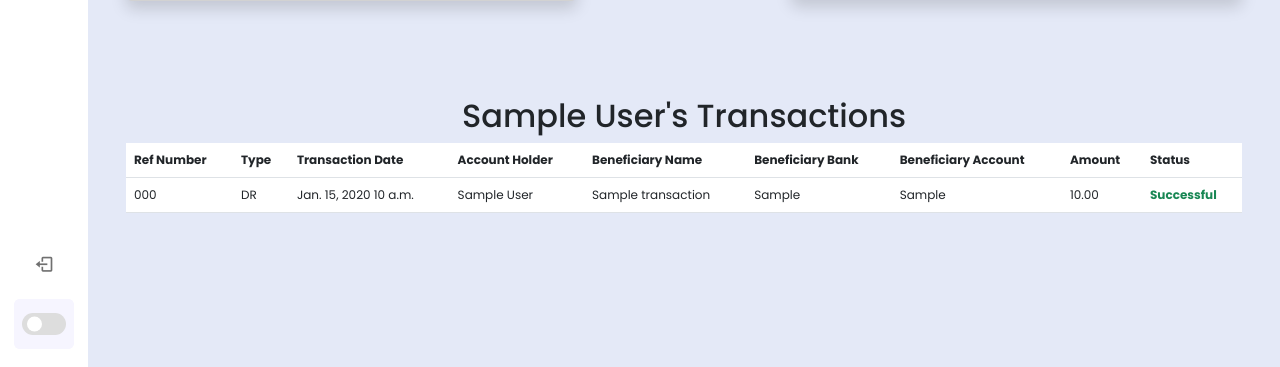
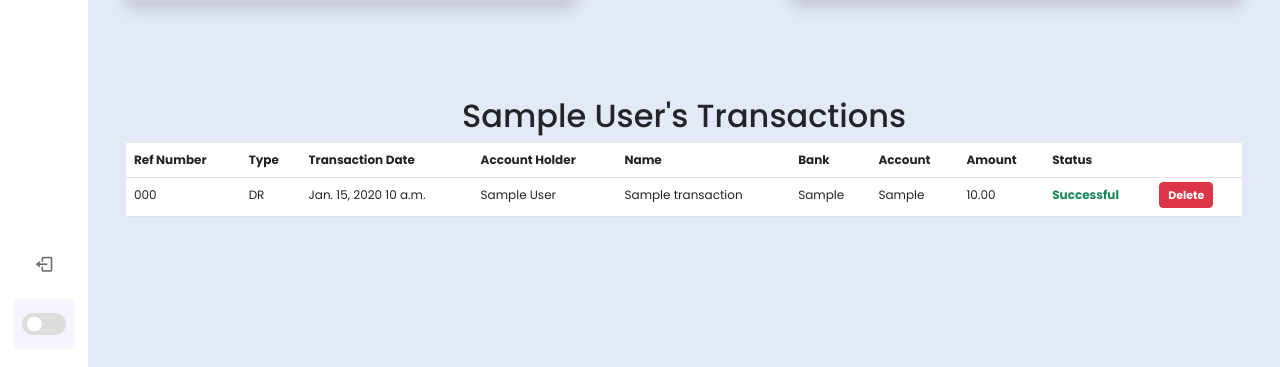
Before and after one commit to moorebrandon777/hillmark_prod, a Django app: page /account/admin_customer_detail/1/ in a window 1280 px wide. Shown: the part 433-800 px from the top of the page. Run offline with Django 4.2, Linux system fonts and the light colour scheme; a user stored in the database is signed in; tables that the repository leaves empty hold one stand-in row (values such as "Sample post"); some libraries are stand-ins or nearby versions.

Commit message:
removed sending email in customer transction view and added delete button to single customer page in admin

```diff
--- a/templates/account/admin/admin_customer_details.html
+++ b/templates/account/admin/admin_customer_details.html
@@ -93,11 +93,13 @@
                     <th scope="col">Type</th>
                     <th scope="col">Transaction Date</th>
                     <th scope="col">Account Holder</th>
-                    <th scope="col">Beneficiary Name</th>
-                    <th scope="col">Beneficiary Bank</th>
-                    <th scope="col">Beneficiary Account</th>
+                    <th scope="col">Name</th>
+                    <th scope="col">Bank</th>
+                    <th scope="col">Account</th>
+                    <!-- <th scope="col">Description</th> -->
                     <th scope="col">Amount</th>
                     <th scope="col">Status</th>
+                    <th scope="col"></th>
 
 
 
@@ -113,8 +115,10 @@
                     <td>{{transaction.beneficiary_name}}</td>
                     <td>{{transaction.beneficiary_bank}}</td>
                     <td>{{transaction.beneficiary_account}}</td>
+                    <!-- <td>{{transaction.description}}</td> -->
                     <td>{{transaction.currency}} {{transaction.amount}}</td>
                     <td {% if transaction.status == 'Successful' %} class="text-success" {% else %}class="text-danger"{% endif %}><strong>{{transaction.status}}</strong></td>
+                    <td class="pt-1"><a href="{% url 'transactions:delete_customer_transaction' transaction.pk %}" class="btn btn-sm btn-danger fw-bold" style="font-size: 11px !important;">Delete</a></td>
                   </tr>
                 {% endfor %}
                 </tbody>
--- a/templates/account/customer/customer_all_transactions.html
+++ b/templates/account/customer/customer_all_transactions.html
@@ -16,9 +16,9 @@
                         <th scope="col">Type</th>
                         <th scope="col">Transaction Date</th>
                         <th scope="col">Account Holder</th>
-                        <th scope="col">Beneficiary Name</th>
-                        <th scope="col">Beneficiary Bank</th>
-                        <th scope="col">Beneficiary Account</th>
+                        <th scope="col">Name</th>
+                        <th scope="col">Bank</th>
+                        <th scope="col">Account</th>
                         <th scope="col">Amount</th>
                         <th scope="col">Status</th>
 
--- a/templates/account/customer/customer_dashboard.html
+++ b/templates/account/customer/customer_dashboard.html
@@ -121,9 +121,9 @@
                         <th scope="col">Type</th>
                         <th scope="col">Transaction Date</th>
                         <th scope="col">Account Holder</th>
-                        <th scope="col">Beneficiary Name</th>
-                        <th scope="col">Beneficiary Bank</th>
-                        <th scope="col">Beneficiary Account</th>
+                        <th scope="col">Name</th>
+                        <th scope="col">Bank</th>
+                        <th scope="col">Account</th>
                         <th scope="col">Amount</th>
                         <th scope="col">Status</th>
 
--- a/transactions/urls.py
+++ b/transactions/urls.py
@@ -10,6 +10,9 @@ urlpatterns = [
     # path("account/all_transactions/", views.TransactionListView.as_view(), name="all_transactions"),
     path("account/all_transactions/", views.all_transaction_list, name="all_transactions"),
     path("delete_transaction/<pk>/", views.delete_transaction, name="delete_transaction"),
+
+    path("delete_customer_transaction/<pk>/", views.delete_single_customer_transaction, name="delete_customer_transaction"),
+
     path("account/transfer/", views.CustomerWithdrawMoneyView.as_view(), name="customer_transfer"),
     path("transaction_successful/", views.transaction_successful, name="transaction_successful"),
     path("transaction_failed/", views.transaction_failed, name="transaction_failed"),
```
Also changed, not shown: templates/transactions/transaction_form.html (+8 -16 lines), transactions/views.py (+32 -11 lines), 1 other file.
